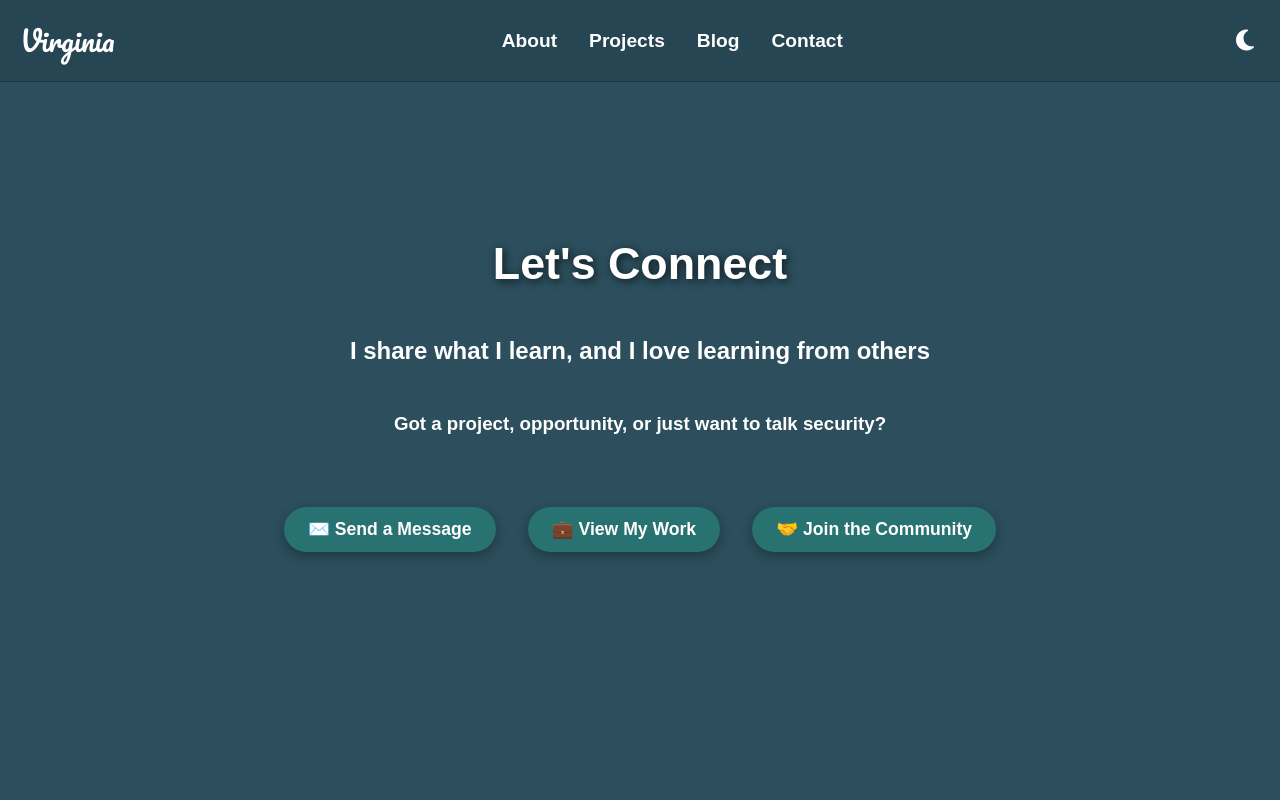
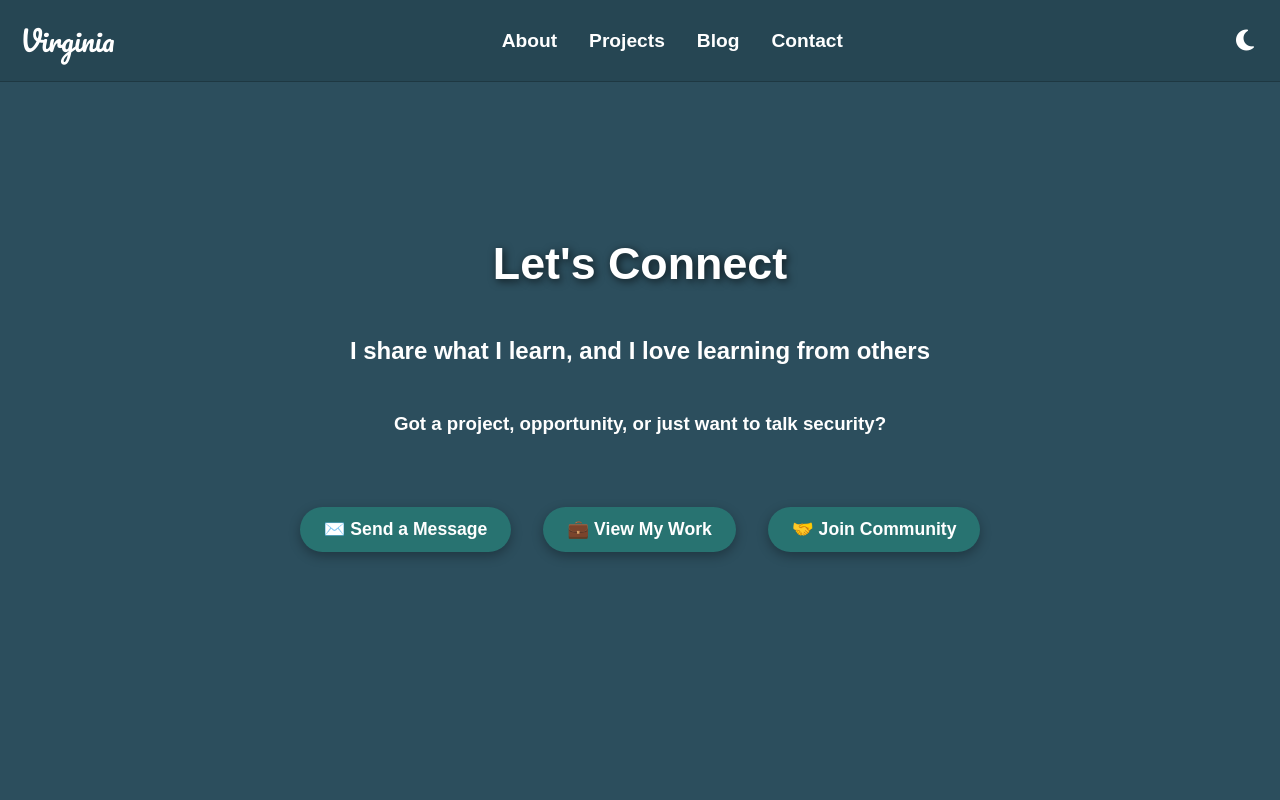
Before and after one commit to vnelai/vn-portfolio, a React (Vite) app: page /contact in a window 1280 px wide. Shown: the top 800 px of the page. Built offline with nearby package versions, Linux system fonts and the light colour scheme.

Commit message:
fix(hero-contact): update button text for consistency and improve layout spacing

```diff
--- a/src/components/about-components/hero-about/HeroAbout.css
+++ b/src/components/about-components/hero-about/HeroAbout.css
@@ -110,6 +110,7 @@ a.cta-button-about.connect {
     flex-direction: center;
     gap: 1.5rem;
     align-items: center;
+    margin-top: 2.2rem;
   }
 
   .cta-button-about,
--- a/src/components/contact-components/hero-contact/HeroContact.jsx
+++ b/src/components/contact-components/hero-contact/HeroContact.jsx
@@ -34,7 +34,7 @@ const HeroContact = () => {
             target="_blank"
             rel="noopener noreferrer"
           >
-            🤝 Join the Community
+            🤝 Join Community
           </a>
         </div>
       </div>
```
